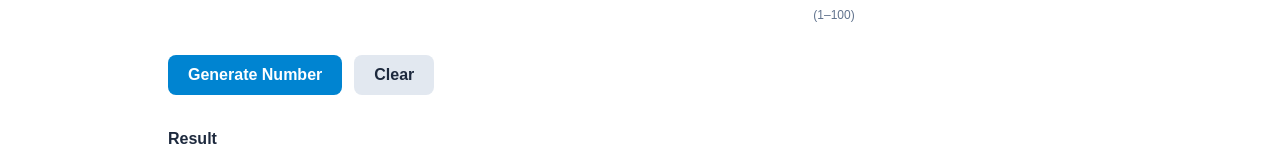
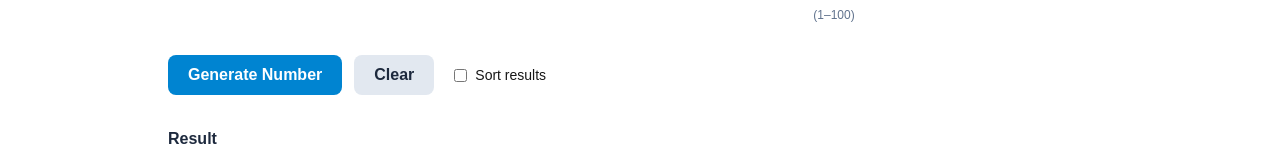
Before and after one commit to LucasFerreiraDeLima/devtoolskit, a Next.js app: page /tools/random-number in a window 1280 px wide. Shown: the part 404-550 px from the top of the page. Built offline with nearby package versions, Linux system fonts and the light colour scheme.

Commit message:
Ajuste no gerador de números

```diff
--- a/src/app/tools/random-number/RandomNumberClient.tsx
+++ b/src/app/tools/random-number/RandomNumberClient.tsx
@@ -12,6 +12,7 @@ export default function RandomNumberClient() {
   const [results, setResults] = useState<number[]>([]);
   const [error, setError] = useState("");
   const [copied, setCopied] = useState(false);
+  const [sort, setSort] = useState(false);
 
   function handleGenerate() {
     setError("");
@@ -31,9 +32,12 @@ export default function RandomNumberClient() {
       setResults([]);
       return;
     }
-    const nums: number[] = [];
+    let nums: number[] = [];
     for (let i = 0; i < quantity; i++) {
       nums.push(getRandomInt(min, max));
+    }
+    if (sort) {
+      nums = nums.sort((a, b) => a - b);
     }
     setResults(nums);
   }
@@ -93,9 +97,13 @@ export default function RandomNumberClient() {
           <span className="text-xs text-slate-500">(1–100)</span>
         </div>
       </div>
-      <div className="flex flex-wrap gap-3 mt-2">
+      <div className="flex flex-wrap gap-3 mt-2 items-center">
         <button type="button" className="px-5 py-2 rounded-lg font-semibold bg-sky-600 text-white hover:bg-sky-700 focus:outline-none focus:ring-2 focus:ring-sky-400 transition" onClick={handleGenerate}>Generate Number</button>
         <button type="button" className="px-5 py-2 rounded-lg font-semibold bg-slate-200 text-slate-800 hover:bg-slate-300 focus:outline-none focus:ring-2 focus:ring-slate-400 transition" onClick={handleClear}>Clear</button>
+        <label className="flex items-center gap-2 ml-2 select-none">
+          <input type="checkbox" checked={sort} onChange={e => setSort(e.target.checked)} />
+          <span className="text-sm">Sort results</span>
+        </label>
       </div>
       <div>
         <label className="block font-semibold mb-2 text-slate-800 dark:text-slate-100">Result</label>
```
